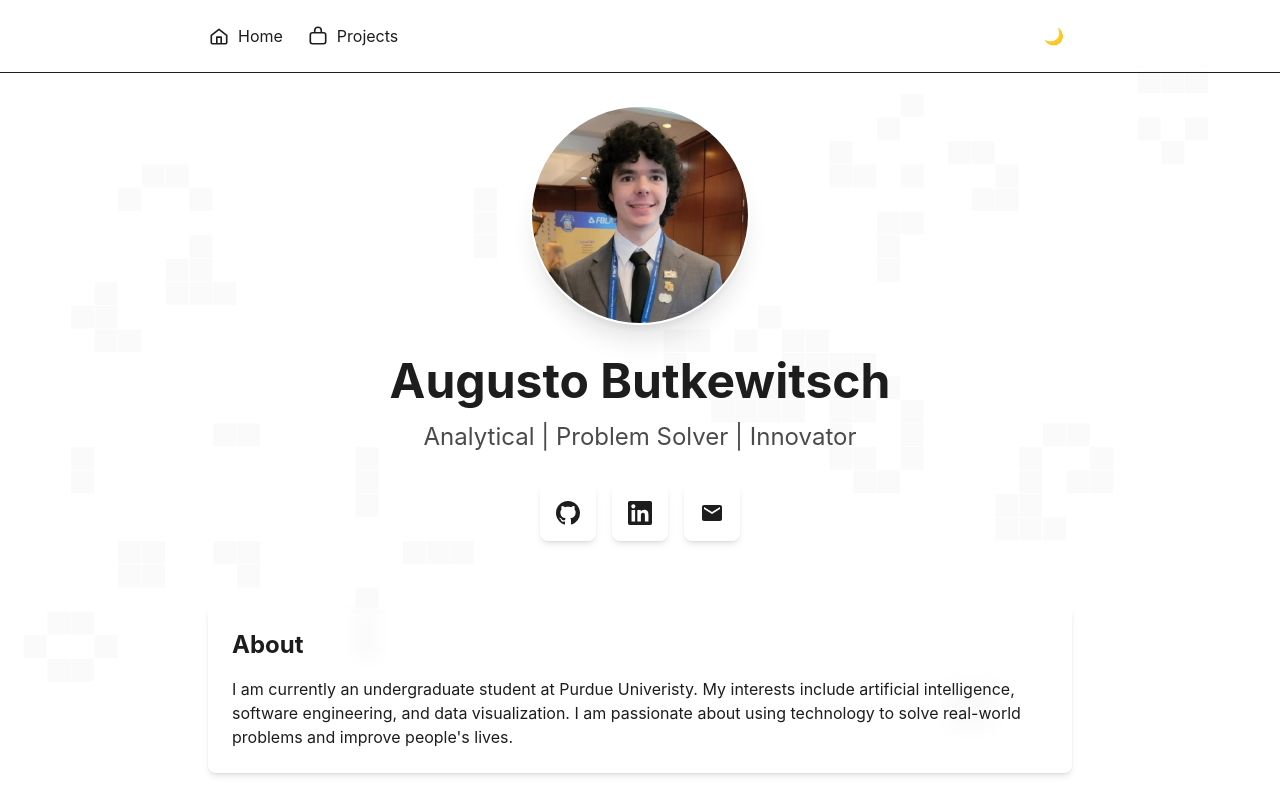
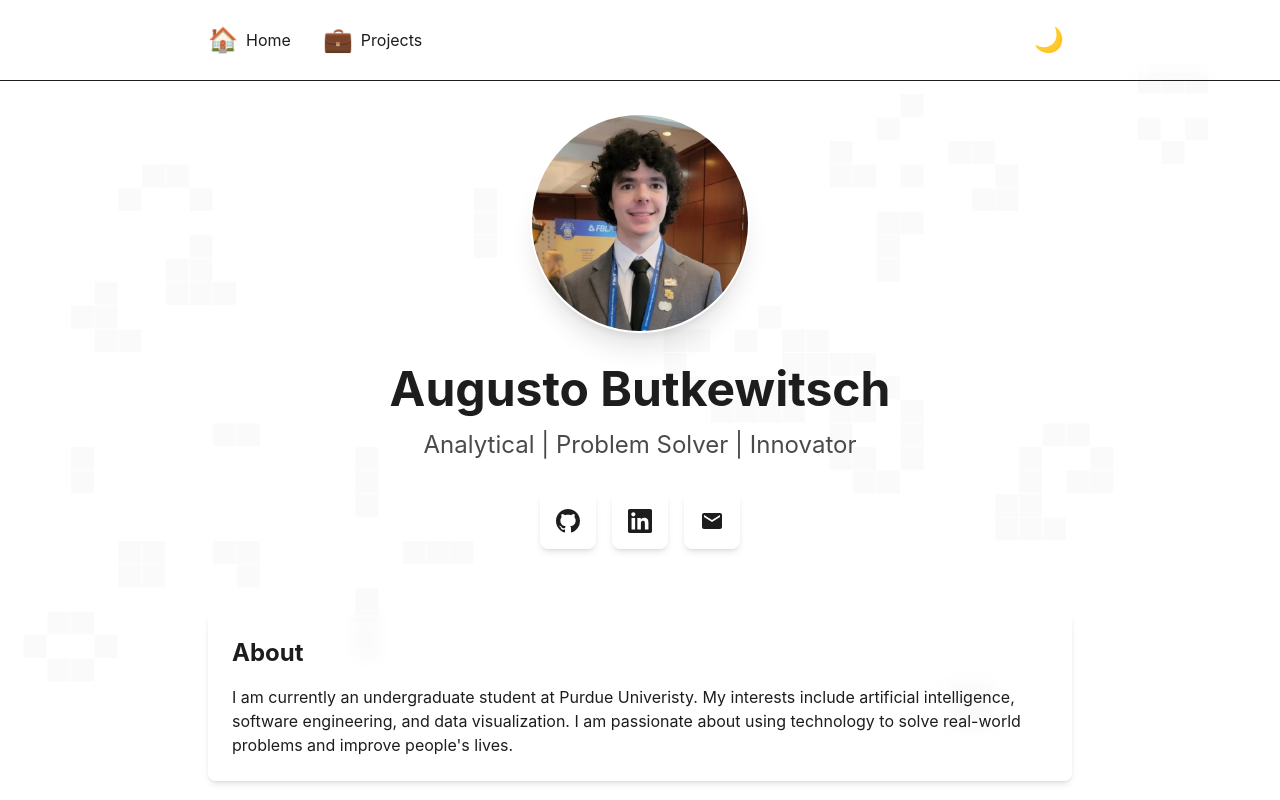
Before and after one commit to augustocgb/portfolio, a Next.js app: page / in a window 1280 px wide. Shown: the top 800 px of the page. Built offline with nearby package versions, Linux system fonts and the light colour scheme.

Commit message:
Emoji Navbar improvements

```diff
--- a/app/components/ThemeToggle.tsx
+++ b/app/components/ThemeToggle.tsx
@@ -8,7 +8,7 @@ export function ThemeToggle() {
   return (
     <button
       onClick={toggleTheme}
-      className="p-2 text-text-primary hover:text-accent transition-colors"
+      className="p-2 text-text-primary hover:text-accent text-2xl transition-colors"
       aria-label="Toggle theme"
     >
       {theme === 'dark' ? '🌞' : '🌙'}
--- a/app/components/nav.tsx
+++ b/app/components/nav.tsx
@@ -4,58 +4,12 @@ import { ThemeToggle } from './ThemeToggle'
 
 const navItems = {
   '/': {
-    name: 'Home',
-    icon: (
-      <svg
-        className="inline-block mr-2 transition-colors duration-200"
-        width="22"
-        height="22"
-        viewBox="0 0 20 20"
-        fill="none"
-        aria-hidden="true"
-      >
-        <path
-          d="M3 9.5L10 4L17 9.5V16A1 1 0 0 1 16 17H4A1 1 0 0 1 3 16V9.5Z"
-          stroke="currentColor"
-          strokeWidth="1.5"
-          strokeLinejoin="round"
-        />
-        <path
-          d="M8 17V11H12V17"
-          stroke="currentColor"
-          strokeWidth="1.5"
-          strokeLinejoin="round"
-        />
-      </svg>
-    ),
+    name: ' Home',
+    icon: ( "🏠 " ),
   },
   '/projects': {
-    name: 'Projects',
-    icon: (
-      <svg
-        className="inline-block mr-2 transition-colors duration-200"
-        width="22"
-        height="22"
-        viewBox="0 0 20 20"
-        fill="none"
-        aria-hidden="true"
-      >
-        <rect
-          x="3"
-          y="7"
-          width="14"
-          height="10"
-          rx="2"
-          stroke="currentColor"
-          strokeWidth="1.5"
-        />
-        <path
-          d="M7 7V5A3 3 0 0 1 13 5V7"
-          stroke="currentColor"
-          strokeWidth="1.5"
-        />
-      </svg>
-    ),
+    name: ' Projects',
+    icon: ( "💼 " ),
   },
 }
 
@@ -64,14 +18,14 @@ export function Navbar() {
     <nav className="sticky top-0 z-50 bg-[--bg-primary]/80 backdrop-blur-sm border-b border-[--text-secondary]/20">
       <div className="max-w-4xl mx-auto px-4 py-4">
         <div className="flex justify-between items-center">
-          <div className="flex gap-6">
+          <div className="flex gap-8">
             {Object.entries(navItems).map(([path, { name, icon }]) => (
                 <Link
                 key={path}
                 href={path}
                 className="transition-colors duration-200 flex items-center text-[--text-primary] hover:text-[--text-secondary]"
                 >
-                <span className="flex items-center transition-colors duration-200">{icon}</span>
+                <span className="flex items-center transition-colors duration-200 text-2xl mr-2">{icon}</span>
                 <span className="transition-colors duration-200">{name}</span>
                 </Link>
             ))}
```
